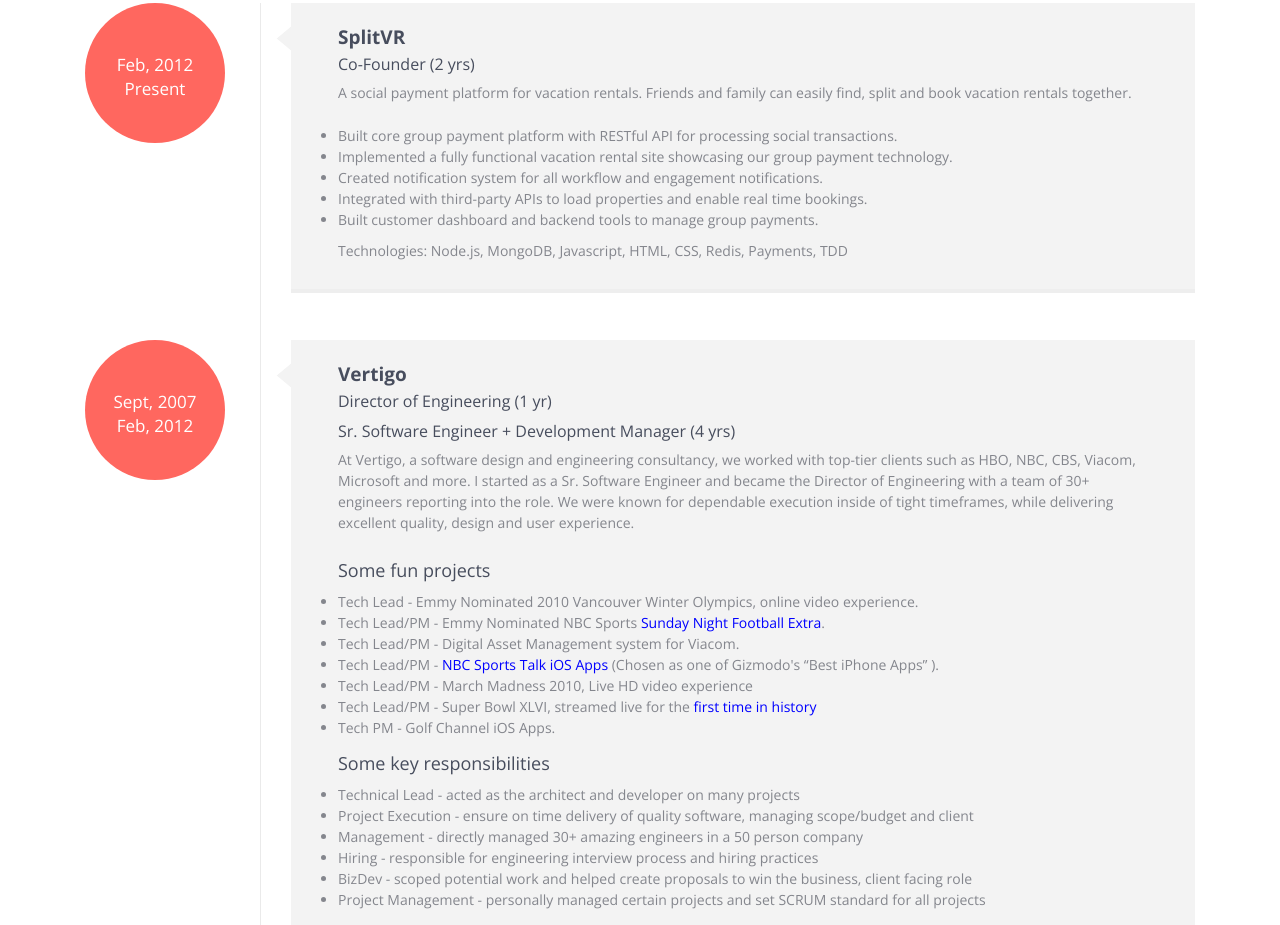
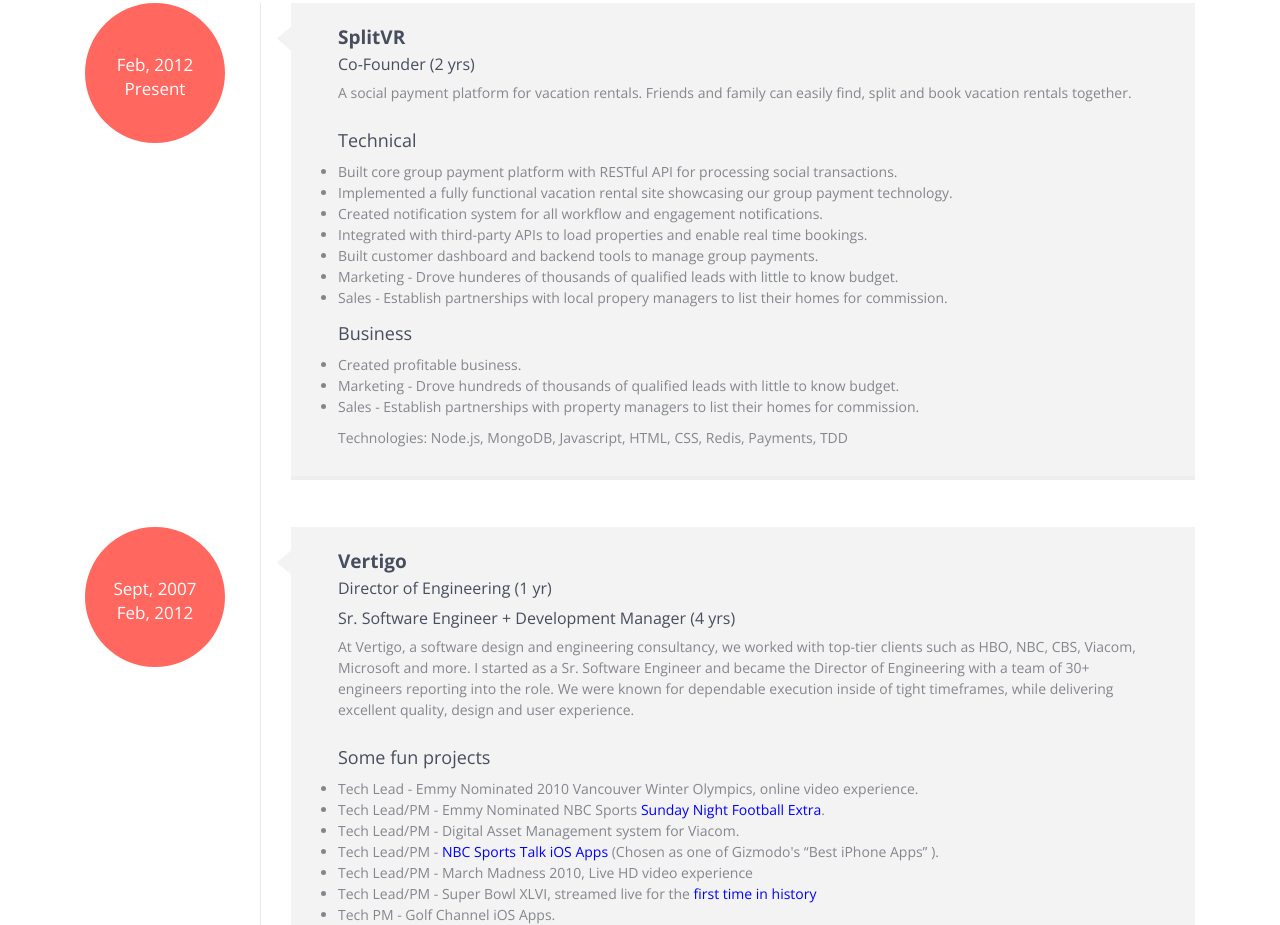
Before and after one commit to mikemoser/resume, a website: page index.html in a window 1280 px wide. Shown: the part 3075-4000 px from the top of the page. Drawn offline with nearby package versions, Linux system fonts and the light colour scheme.

Commit message:
added other items to splitvr;

```diff
--- a/index.html
+++ b/index.html
@@ -199,12 +199,22 @@
             <h4>SplitVR</h4>
             <h5>Co-Founder (2 yrs)</h5>
             <p>A social payment platform for vacation rentals.  Friends and family can easily find, split and book vacation rentals together.</p>
+            <h3>Technical</h3>
             <ul>
               <li>Built core group payment platform with RESTful API for processing social transactions.</li>
               <li>Implemented a fully functional vacation rental site showcasing our group payment technology.</li>
               <li>Created notification system for all workflow and engagement notifications.</li>
               <li>Integrated with third-party APIs to load properties and enable real time bookings.</li>
               <li>Built customer dashboard and backend tools to manage group payments.</li>
+              <li>Marketing - Drove hunderes of thousands of qualified leads with little to know budget.</li>
+              <li>Sales - Establish partnerships with local propery managers to list their homes for commission.</li>
+            </ul>
+
+            <h3>Business</h3>
+            <ul>
+              <li>Created profitable business.</li>
+              <li>Marketing - Drove hundreds of thousands of qualified leads with little to know budget.</li>
+              <li>Sales - Establish partnerships with property managers to list their homes for commission.</li>
             </ul>
             <p>Technologies: Node.js, MongoDB, Javascript, HTML, CSS, Redis, Payments, TDD</p>
           </div>
```
